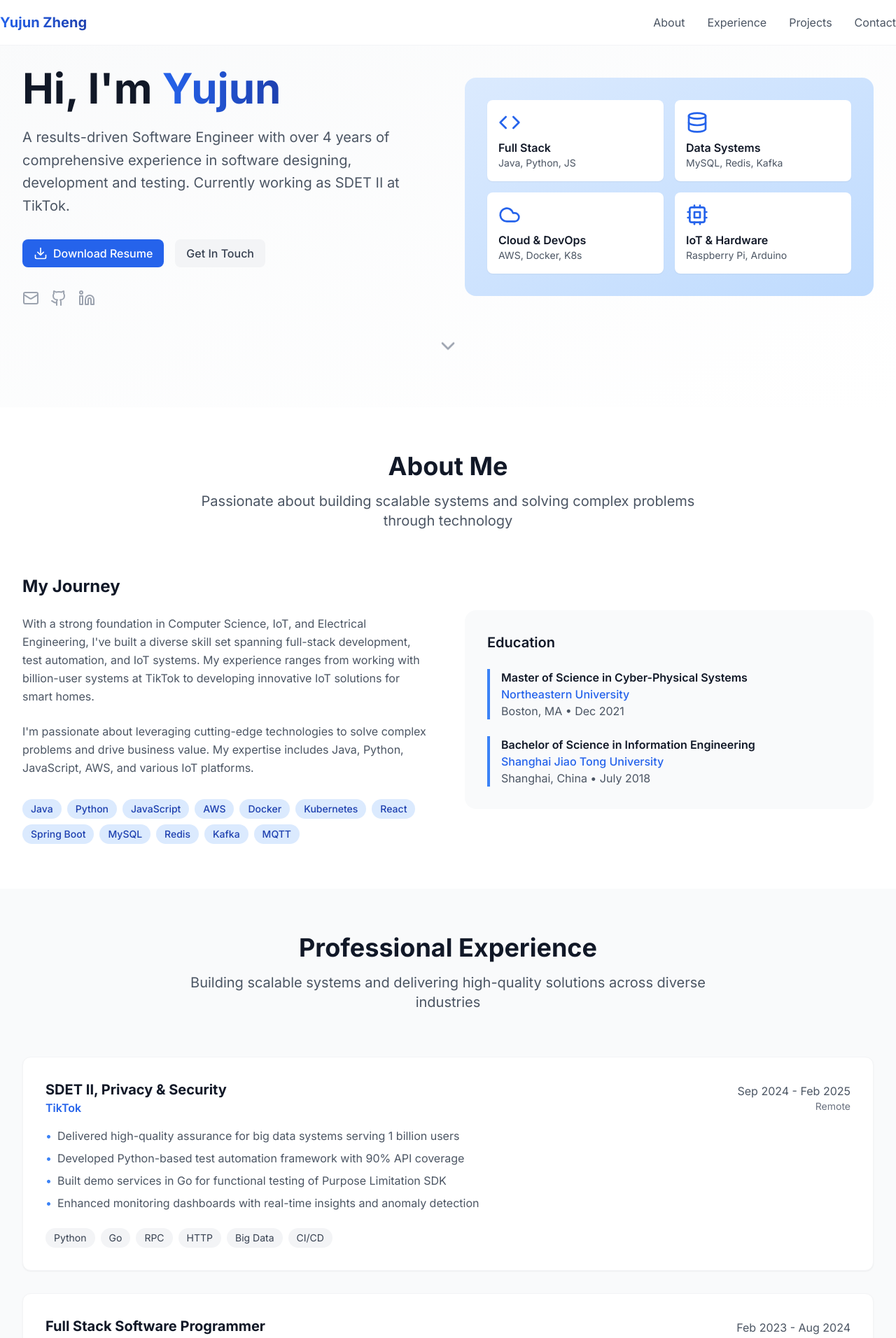
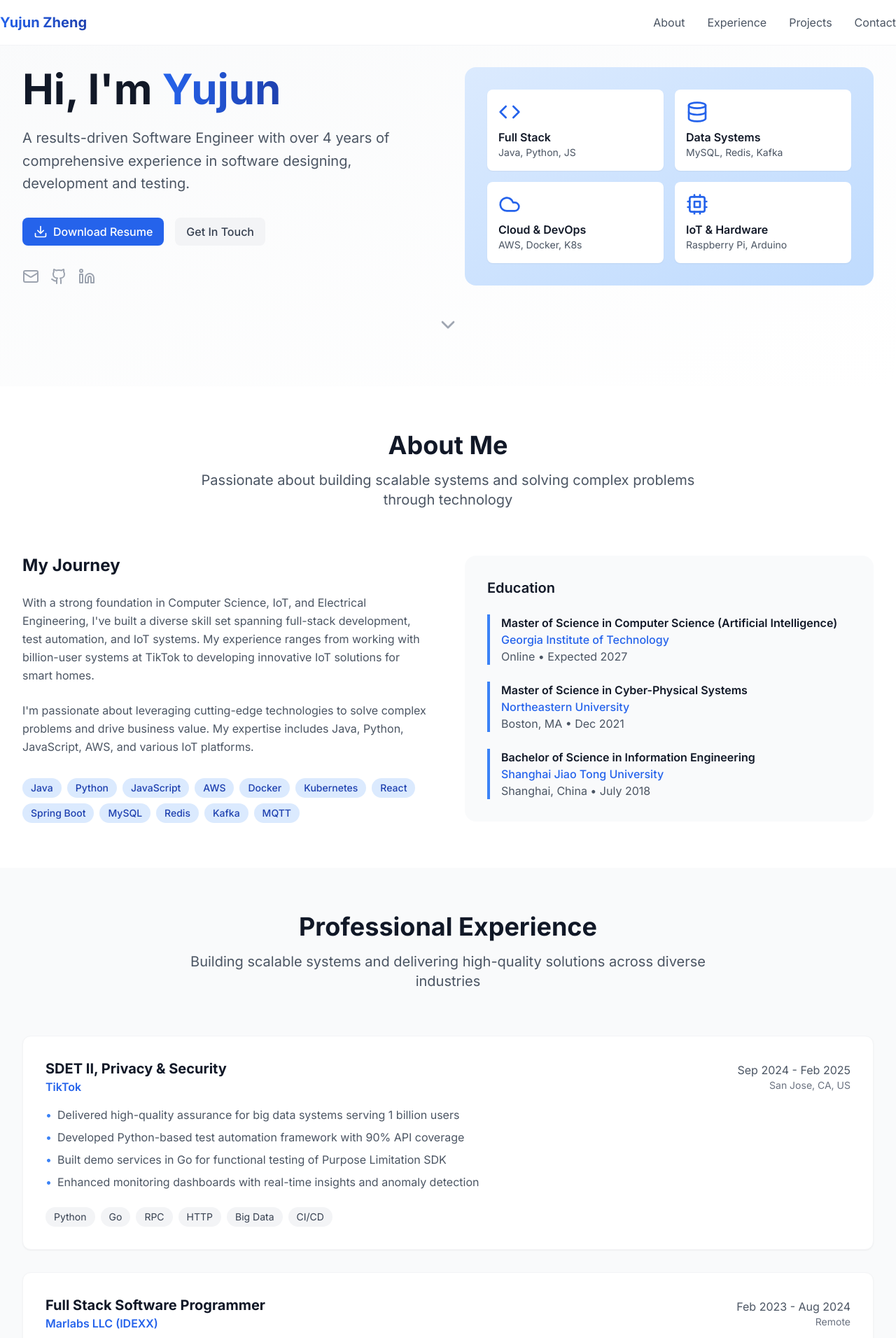
Before and after one commit to YujunGit/my-personal-website, a Next.js app: page / in a window 1280 px wide. Shown: the top 1912 px of the page at 70% size. Built offline with nearby package versions, Linux system fonts and the light colour scheme.

Commit message:
Some changes

```diff
--- a/app/page.tsx
+++ b/app/page.tsx
@@ -71,7 +71,7 @@ export default function Home() {
               </h1>
               <p className="text-xl text-gray-600 mb-8 leading-relaxed">
                 A results-driven Software Engineer with over 4 years of comprehensive experience
-                in software designing, development and testing. Currently working as SDET II at TikTok.
+                in software designing, development and testing.
               </p>
               <div className="flex flex-wrap gap-4 mb-8">
                 <button className="btn-primary flex items-center gap-2">
@@ -199,6 +199,11 @@ export default function Home() {
               <h4 className="text-xl font-semibold text-gray-900 mb-6">Education</h4>
               <div className="space-y-6">
                 <div className="border-l-4 border-primary-500 pl-4">
+                  <h5 className="font-semibold text-gray-900">Master of Science in Computer Science (Artificial Intelligence)</h5>
+                  <p className="text-primary-600 font-medium">Georgia Institute of Technology</p>
+                  <p className="text-gray-600">Online • Expected 2027</p>
+                </div>
+                <div className="border-l-4 border-primary-500 pl-4">
                   <h5 className="font-semibold text-gray-900">Master of Science in Cyber-Physical Systems</h5>
                   <p className="text-primary-600 font-medium">Northeastern University</p>
                   <p className="text-gray-600">Boston, MA • Dec 2021</p>
@@ -236,7 +241,7 @@ export default function Home() {
                 company: 'TikTok',
                 position: 'SDET II, Privacy & Security',
                 period: 'Sep 2024 - Feb 2025',
-                location: 'Remote',
+                location: 'San Jose, CA, US',
                 highlights: [
                   'Delivered high-quality assurance for big data systems serving 1 billion users',
                   'Developed Python-based test automation framework with 90% API coverage',
@@ -246,7 +251,7 @@ export default function Home() {
                 technologies: ['Python', 'Go', 'RPC', 'HTTP', 'Big Data', 'CI/CD']
               },
               {
-                company: 'IDEXX Laboratories',
+                company: 'Marlabs LLC (IDEXX)',
                 position: 'Full Stack Software Programmer',
                 period: 'Feb 2023 - Aug 2024',
                 location: 'Remote',
@@ -414,14 +419,22 @@ export default function Home() {
                       </a>
                     </div>
                     <div className="flex items-center">
+                      <Mail className="text-primary-600 mr-4" size={24} />
+                      <a href="mailto:yujun.zheng@gatech.edu" className="text-gray-600 hover:text-primary-600 transition-colors">
+                        yujun.zheng@gatech.edu
+                      </a>
+                    </div>
+                    <div className="flex items-center">
                       <Phone className="text-primary-600 mr-4" size={24} />
                       <a href="tel:+18578004553" className="text-gray-600 hover:text-primary-600 transition-colors">
                         +1 (857) 800-4553
                       </a>
                     </div>
                     <div className="flex items-center">
-                      <MapPin className="text-primary-600 mr-4" size={24} />
-                      <span className="text-gray-600">Boston, MA</span>
+                      <Phone className="text-primary-600 mr-4" size={24} />
+                      <a href="tel:+8618800256317" className="text-gray-600 hover:text-primary-600 transition-colors">
+                        +86 18800256317
+                      </a>
                     </div>
                   </div>
                 </div>
```
